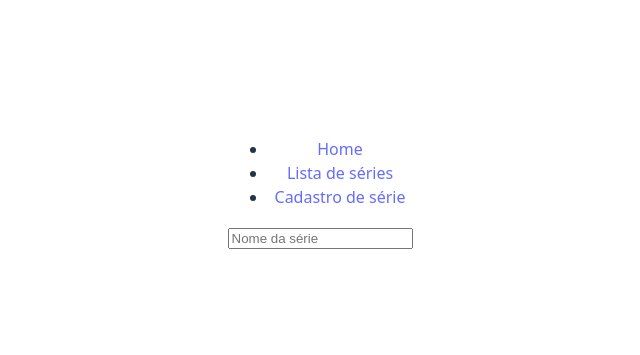
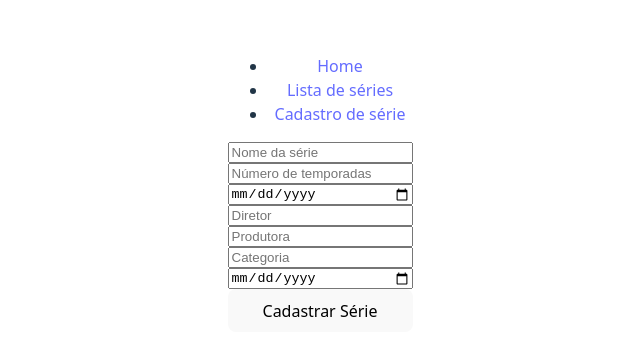
Before and after one commit to giovannabmarinho/projeto-react, a React (Vite) app: page /cadastro in a window 1280 px wide. Shown: the part 215-570 px from the top of the page, without its empty margins (320-960 px from the left). Built offline with nearby package versions, Linux system fonts and the light colour scheme.

Commit message:
crud de series

```diff
--- a/src/components/SerieForm/SerieForm.tsx
+++ b/src/components/SerieForm/SerieForm.tsx
@@ -1,20 +1,84 @@
-import { useForm } from "react-hook-form"
-import { useParams } from "react-router"
+import { useEffect } from "react";
+import { useForm, type Resolver } from "react-hook-form"
+import { useNavigate, useParams } from "react-router"
 
 
-interface CamposSerie {
+export interface CamposSerie {
   nome: string
+  numTemporadas: number;
+  dataLancamentoTemporada: string
+  diretor: string
+  produtora: string
+  categoria: string
+  dataAssistiu: string
 }
+
+const resolver: Resolver<CamposSerie> = async (values) => {
+
+  const errors: {[key in keyof CamposSerie]?: any} = {}
+
+  if (!values.nome) {
+    errors["nome"] = {
+      type: "required",
+      message: "This is required.",
+    }
+  }
+
+  return {
+    values,
+    errors
+  }
+}
+
 
 export function SerieForm() {
   const params = useParams()
-  const {register, handleSubmit, formState: {errors} } = useForm<CamposSerie>()
+  const navigate = useNavigate()
+  const {register, handleSubmit, formState: {errors}, setValue } = useForm<CamposSerie>({resolver})
 
   const onSubmit = handleSubmit(data => {
     console.log("dados do form", data)
+
+    const seriesCadastradas = JSON.parse(window.localStorage.getItem("series") ?? "[]") as CamposSerie[]
+    const id = params["id"]
+    if (id) {
+      seriesCadastradas[Number(id)] = data
+    } else {
+      seriesCadastradas.push(data)
+    }
+
+    window.localStorage.setItem("series", JSON.stringify(seriesCadastradas))
+
+    navigate("/lista")
   })
 
-  return <div>
+  useEffect(() => {
+    const id = params["id"]
+    if (id) {
+      const seriesCadastradas = JSON.parse(window.localStorage.getItem("series") ?? "[]") as CamposSerie[]
+      const serie = seriesCadastradas[Number(id)]
+
+      if (serie) {
+        setValue("nome", serie.nome)
+        setValue("categoria", serie.categoria)
+        setValue("dataAssistiu", serie.dataAssistiu)
+        setValue("dataLancamentoTemporada", serie.dataLancamentoTemporada)
+        setValue("diretor", serie.diretor)
+        setValue("numTemporadas", serie.numTemporadas)
+        setValue("produtora", serie.produtora)
+      }
+    }
+  }, [params])
+
+  return <form style={{display: "flex", flexDirection: "column"}} onSubmit={onSubmit}>
     <input {...register("nome")} placeholder="Nome da série" />
-  </div>
+    <input {...register("numTemporadas")} type="number" placeholder="Número de temporadas" />
+    <input {...register("dataLancamentoTemporada")} type="date" placeholder="Data de Lançamento da Temporada" />
+    <input {...register("diretor")} placeholder="Diretor" />
+    <input {...register("produtora")} placeholder="Produtora" />
+    <input {...register("categoria")} placeholder="Categoria" />
+    <input {...register("dataAssistiu")} type="date" placeholder="Data em que assistiu" />
+
+    <button type="submit">Cadastrar Série</button>
+  </form>
 }
--- a/src/components/SerieList/SerieList.tsx
+++ b/src/components/SerieList/SerieList.tsx
@@ -1,3 +1,40 @@
+import { useEffect, useState } from "react"
+import type { CamposSerie } from "../SerieForm/SerieForm"
+import { useNavigate } from "react-router"
+
 export function SerieList () {
-    return <p>Olá</p>
+    const navigate = useNavigate()
+    const [series, setSeries] = useState<CamposSerie[]>([])
+
+    useEffect(() => {
+        const seriesCadastradas = JSON.parse(window.localStorage.getItem("series") ?? "[]") as CamposSerie[]
+        setSeries(seriesCadastradas)
+    }, [])
+
+    const handleEditarSerie = (index: number) => {
+        navigate("/serie/" + index)
+    }
+
+    const handleDeletarSerie = (index: number) => {
+        const seriesAtualizadas = [...series]
+        seriesAtualizadas.splice(index)
+        setSeries(seriesAtualizadas)
+        window.localStorage.setItem("series", JSON.stringify(seriesAtualizadas))
+    }
+
+    return <div>
+        {series.map((serie, index) => {
+            return <div key={index}>
+                <p>{serie.nome}</p>
+                <p>{serie.numTemporadas} temporadas</p>
+                <p>{new Date(serie.dataLancamentoTemporada).toDateString()}</p>
+                <p>{serie.diretor}</p>
+                <p>{serie.produtora}</p>
+                <p>{serie.categoria}</p>
+                <p>{new Date(serie.dataAssistiu).toDateString()}</p>
+                <button type="button" onClick={() => handleEditarSerie(index)}>Editar</button>
+                <button type="button" onClick={() => handleDeletarSerie(index)}>Excluir</button>
+            </div>
+        })}
+    </div>
 }
```
